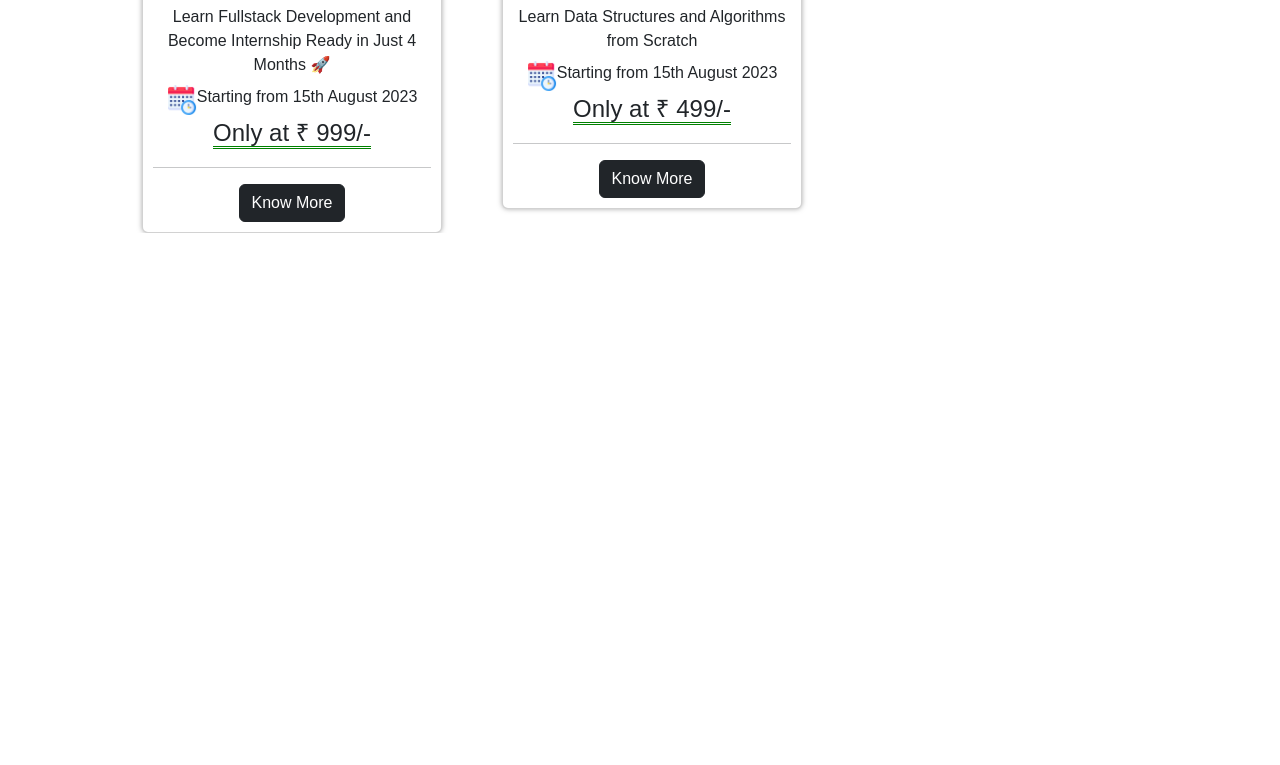
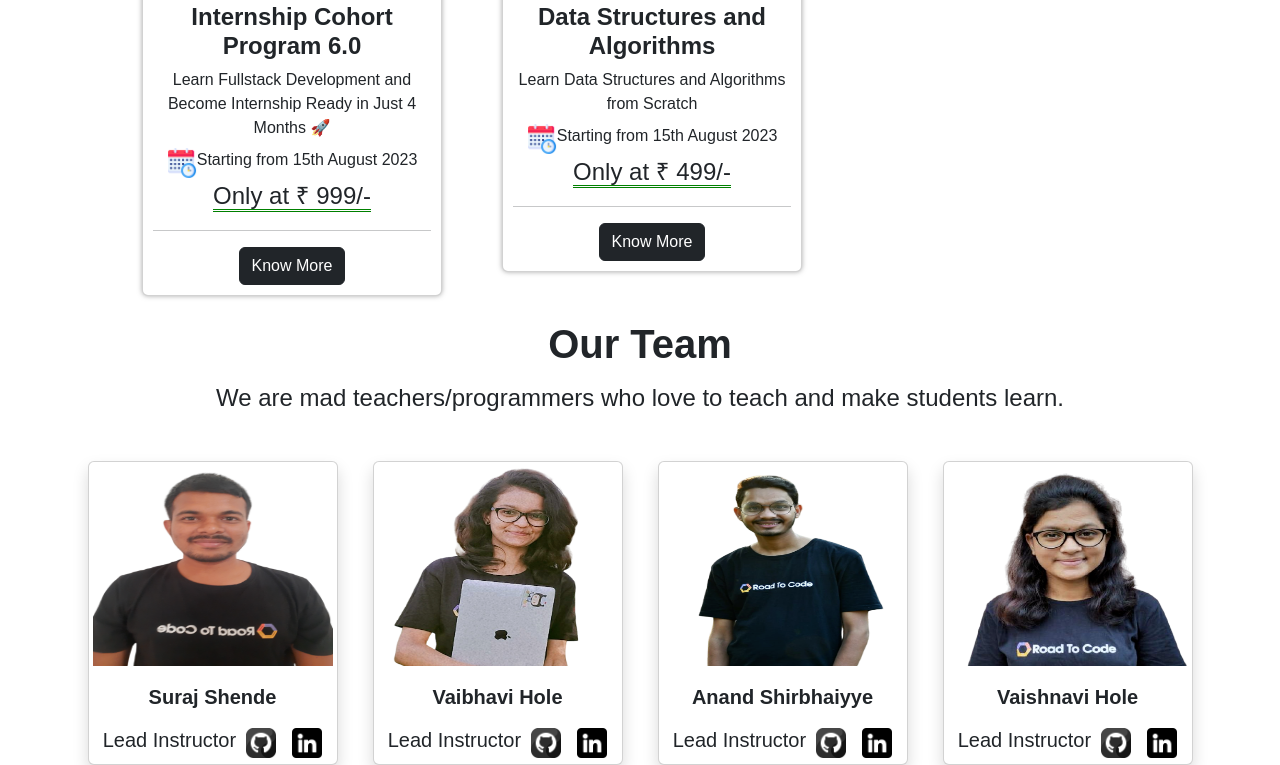
Before and after one commit to saurabhjaykar1603/rtc-clone, a plain HTML site: page index.html in a window 1280 px wide. Shown: the part 1734-2499 px from the top of the page. Before the commit the page ends 1967 px from the top, so only its background shows below. Drawn offline with nearby package versions, Linux system fonts and the light colour scheme; a web font is replaced by a local one.

Commit message:
feat - team imformation card added

```diff
--- a/css/style.css
+++ b/css/style.css
@@ -47,8 +47,8 @@ height:60px;
 
  }
  .header-img{
-   filter: drop-shadow(0 0 0.45rem #4285f4);
-width:400px!important;
+    filter: drop-shadow(0 0 0.45rem #4285f4);
+    width: 415px!important;
  }
  .common-header-btn-css{
     background-color: black;
@@ -110,3 +110,32 @@ justify-content:center;
     border-bottom: 3px double green ;
 
 }
+.course-teacher-card{
+    display:block;
+    margin: 0 auto;
+
+    width:250px;
+backgruond-color:white;
+border-bottom:3px solid black;
+
+}
+.course-teacher-imfo-container{
+    display:flex;
+    justify-content:space-evenly;
+    align-item:center;
+}
+.course-teacher-sociale-container{
+    display:flex;
+    justify-content:center;
+    align-item:center;
+
+
+}
+.course-teacher-img {
+    height:200px;
+    display:block;
+    width:200px;
+
+
+
+}
--- a/index.html
+++ b/index.html
@@ -103,7 +103,7 @@
 
         </div>
     </div>
-    <div class="full-course-general-features container">
+    <div class="full-course-general-features container mt-5">
         <div class="row">
             <div class="col-md-8">
                 <h3>UNIQUE features of RTC</h3>
@@ -275,15 +275,83 @@
                     <div class="course-card-know-more-btn">
                         <a href="" class="btn btn-dark">Know More</a>
                     </div>
-
-
-
                 </div>
             </div>
 
         </div>
     </div>
 
+    <div class="team-imformation-container container p-2">
+        <h1 class="text-center fs-1 fw-bold mt-3">Our Team</h1>
+        <h4 class="text-center mt-3 ">We are mad teachers/programmers who love to teach and make students learn.</h4>
+    </div>
+    <div class="container mt-4">
+        <div class="row ">
+            <div class="col-md-3">
+                <div class="card p-1 course-teacher-card shadow mt-2">
+                    <img src="./img/header/suraj-image.a34813dfc977c6a1d297.png" alt="suraj-img" class="course-teacher-img card-img-top d-block mx-auto">
+                    <p class="text-center mt-3 fs-5 fw-bold">Suraj Shende</p>
+                    <div class="course-teacher-imfo-container">
+                        <h5>Lead Instructor</h5>
+                        <div class="course-teacher-sociale-container">
+                            <a href="https://www.linkedin.com/in/surajshende247/"><img src="./img/header/github.png"
+                                    alt="" height="30px" class="me-3"></a>
+                            <a href="https://github.com/surajshende247"><img src="./img/header/linkedin (1).png" alt=""
+                                    height="30px"></a>
+                        </div>
+                    </div>
+                </div>
+            </div>
+            <div class="col-md-3">
+                <div class="card p-1 course-teacher-card shadow mt-2">
+                    <img src="./img/header/pinks-images.8abacc8a4ec65c8ee8e7.png" alt="suraj-img" class="course-teacher-img card-img-top d-block mx-auto">
+                    <p class="text-center mt-3 fs-5 fw-bold">Vaibhavi Hole</p>
+                    <div class="course-teacher-imfo-container">
+                        <h5 class="mt-0">Lead Instructor</h5>
+                        <div class="course-teacher-sociale-container mt-0">
+                            <a href="https://www.linkedin.com/in/surajshende247/"><img src="./img/header/github.png"
+                                    alt="" height="30px" class="me-3"></a>
+                            <a href="https://github.com/surajshende247"><img src="./img/header/linkedin (1).png" alt=""
+                                    height="30px"></a>
+                        </div>
+                    </div>
+                </div>
+            </div>
+            <div class="col-md-3">
+                <div class="card p-1 course-teacher-card shadow mt-2">
+                    <img src="./img/header/anand-image.86f3d83cc678857324a4.png" alt="suraj-img" class="course-teacher-img card-img-top d-block mx-auto">
+                    <p class="text-center mt-3 fs-5 fw-bold">Anand Shirbhaiyye</p>
+
+                    <div class="course-teacher-imfo-container">
+                        <h5 class="mt-0">Lead Instructor</h5>
+                        <div class="course-teacher-sociale-container mt-0">
+                            <a href="https://www.linkedin.com/in/surajshende247/"><img src="./img/header/github.png"
+                                    alt="" height="30px" class="me-3"></a>
+                            <a href="https://github.com/surajshende247"><img src="./img/header/linkedin (1).png" alt=""
+                                    height="30px"></a>
+                        </div>
+                    </div>
+                </div>
+            </div>
+            <div class="col-md-3">
+                <div class="card p-1 course-teacher-card shadow mt-2">
+                    <img src="./img/header/vaishnavi-image.9a23f74a70f65a364d53.png" alt="suraj-img" class="course-teacher-img card-img-top d-block mx-auto">
+                    <p class="text-center mt-3 fs-5 fw-bold">Vaishnavi Hole</p>
+
+                    <div class="course-teacher-imfo-container">
+                        <h5 >Lead Instructor</h5>
+                        <div class="course-teacher-sociale-container ">
+                            <a href="https://www.linkedin.com/in/surajshende247/"><img src="./img/header/github.png"
+                                    alt="" height="30px" class="me-3"></a>
+                            <a href="https://github.com/surajshende247"><img src="./img/header/linkedin (1).png" alt=""
+                                    height="30px"></a>
+                        </div>
+                    </div>
+                </div>
+            </div>
+
+        </div>
+    </div>
 
 
 
```
Also changed, not shown: img/header/anand-image.86f3d83cc678857324a4.png (added), img/header/github.png (added), img/header/linkedin (1).png (added), img/header/pinks-images.8abacc8a4ec65c8ee8e7.png (added), img/header/suraj-image.a34813dfc977c6a1d297.png (added), img/header/vaishnavi-image.9a23f74a70f65a364d53.png (added).
